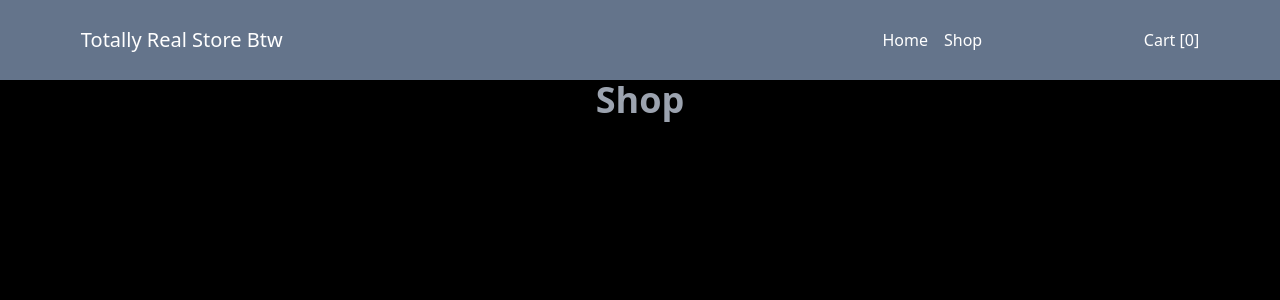
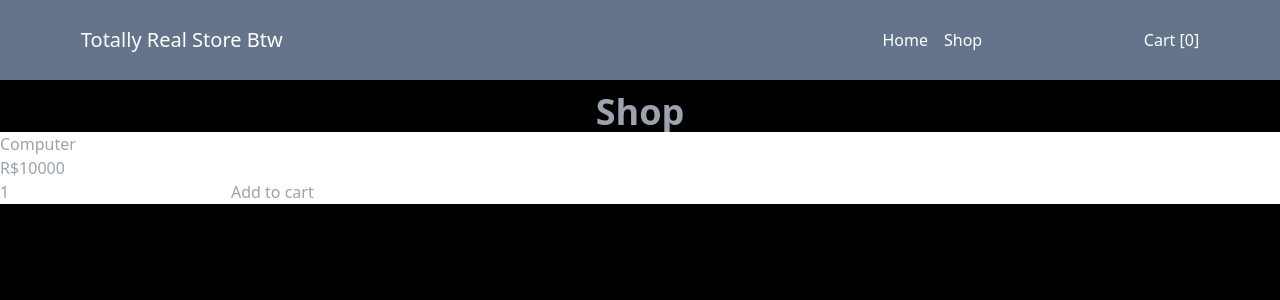
Before and after one commit to Adithya-why/ecom, a React (Vite) app: page /shop in a window 1280 px wide. Shown: the top 300 px of the page. Built offline with nearby package versions, Linux system fonts and the light colour scheme.

Commit message:
created an item card component

```diff
--- /dev/null
+++ b/src/shop/Item.jsx
@@ -0,0 +1,24 @@
+export default function Item({name , price}){
+
+
+
+
+
+    return(
+        <div className="item bg-white text-gray-400">
+            <div>
+                {name}
+            </div>
+
+            <div>
+                {price}
+            </div>
+
+            <div>
+                <input type="text" defaultValue={1} />
+                <button>Add to cart</button>
+
+            </div>
+        </div>
+    )
+}
--- a/src/shop/Shop.jsx
+++ b/src/shop/Shop.jsx
@@ -1,10 +1,17 @@
+import Item from "./Item"
+
+
 export default function Shop({ handleclick }){
 
 
 
     return(
         <div className=" bg-black h-full text-gray-400 flex flex-col">
-            <h1 className="text-4xl text-center font-bold">Shop</h1>
+            <h1 className="text-4xl text-center font-bold mt-3 ">Shop</h1>
+
+            <div className="itemsgrid">
+                <Item name={'Computer'} price={'R$10000'}/>
+            </div>
 
 
         </div>
```
